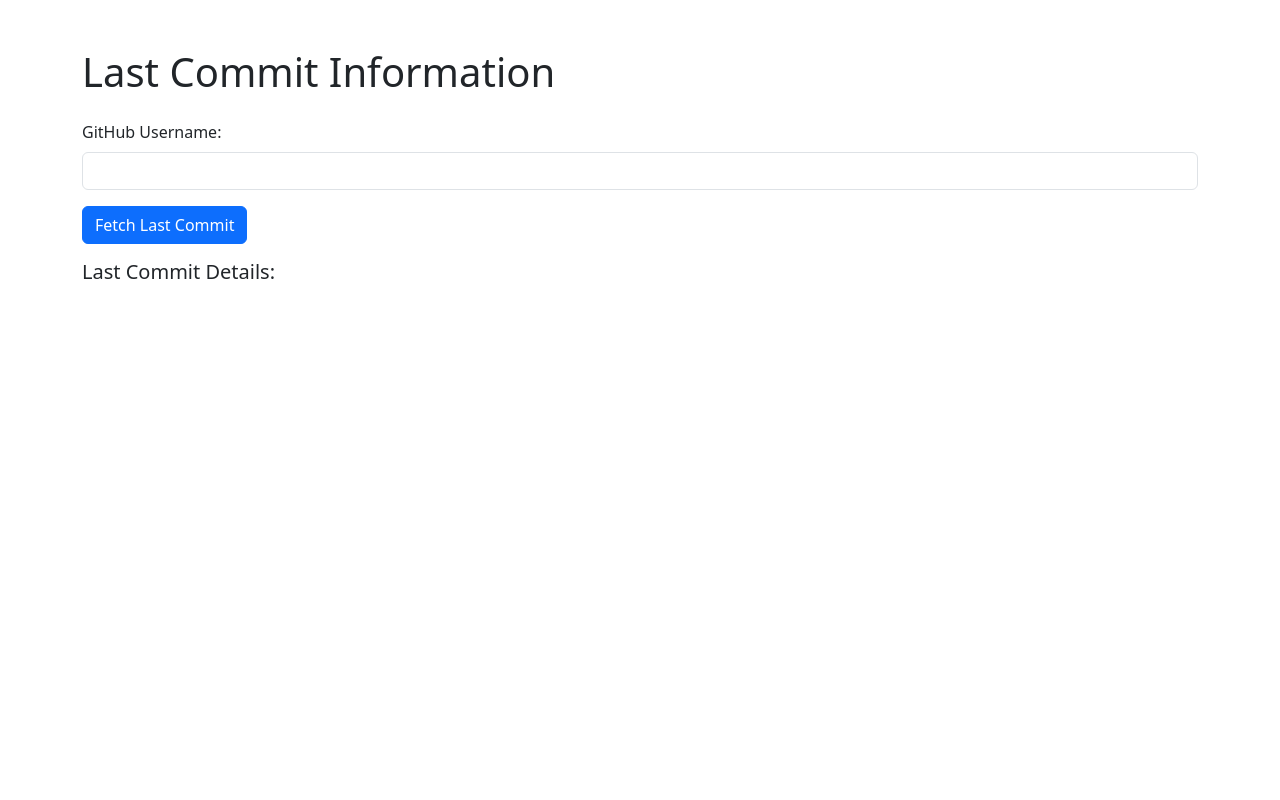
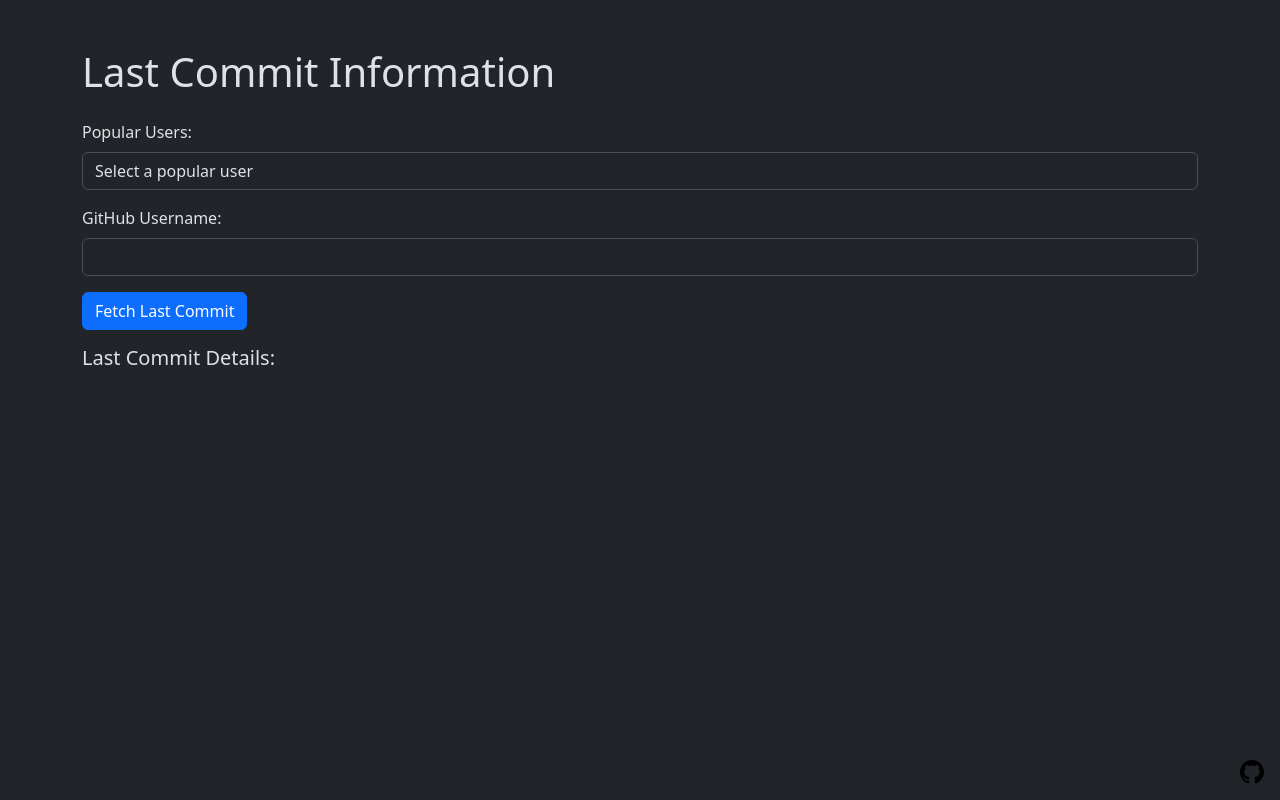
Before and after one commit to andrewnjoo/last-commit, a plain HTML site: page index.html in a window 1280 px wide. Drawn offline with nearby package versions, Linux system fonts and the light colour scheme.

Commit message:
popular users

```diff
--- a/index.html
+++ b/index.html
@@ -18,9 +18,26 @@
 
     <title>Last Commit</title>
   </head>
-  <body>
+  <body data-bs-theme="dark" class="min-vh-80">
     <div class="container mt-5">
       <h1 class="mb-4">Last Commit Information</h1>
+
+      <div class="mb-3">
+        <label for="popularUsers" class="form-label">Popular Users:</label>
+        <select
+          class="form-control"
+          id="popularUsers"
+          onchange="selectPopularUser()"
+        >
+          <option value="">Select a popular user</option>
+          <option value="torvalds">torvalds</option>
+          <option value="yyx990803">yyx990803</option>
+          <option value="gaearon">gaearon</option>
+          <option value="ruanyf">ruanyf</option>
+          <option value="openai">openai</option>
+          <option value="bradtraversy">bradtraversy</option>
+        </select>
+      </div>
 
       <div class="mb-3">
         <label for="username" class="form-label">GitHub Username:</label>
@@ -37,7 +54,27 @@
       </div>
     </div>
 
+    <!-- GitHub link -->
+    <a
+      href="https://github.com/adnjoo/last-commit"
+      target="_blank"
+      class="position-fixed bottom-0 end-0 p-3"
+    >
+      <img src="./github.svg" alt="Fork me on GitHub" />
+    </a>
+
     <script>
+      // Function to handle popular user selection
+      function selectPopularUser() {
+        const select = document.getElementById("popularUsers");
+        const usernameInput = document.getElementById("username");
+
+        // Set the selected popular user as the input value
+        if (select.value) {
+          usernameInput.value = select.value;
+        }
+      }
+
       // Function to save username to local storage
       function saveUsername() {
         const username = document.getElementById("username").value;
@@ -64,8 +101,11 @@
             const hours = Math.floor(
               (timeDiff % (1000 * 60 * 60 * 24)) / (1000 * 60 * 60)
             );
+            const minutes = Math.floor(
+              (timeDiff % (1000 * 60 * 60)) / (1000 * 60)
+            );
 
-            const lastCommitInfo = `Last commit was ${days} days and ${hours} hours ago.`;
+            const lastCommitInfo = `Last commit was ${days} days, ${hours}, and ${minutes} minutes ago.`;
             document.getElementById("lastCommitInfo").textContent =
               lastCommitInfo;
           } else {
```
Also changed, not shown: github.svg (added).
